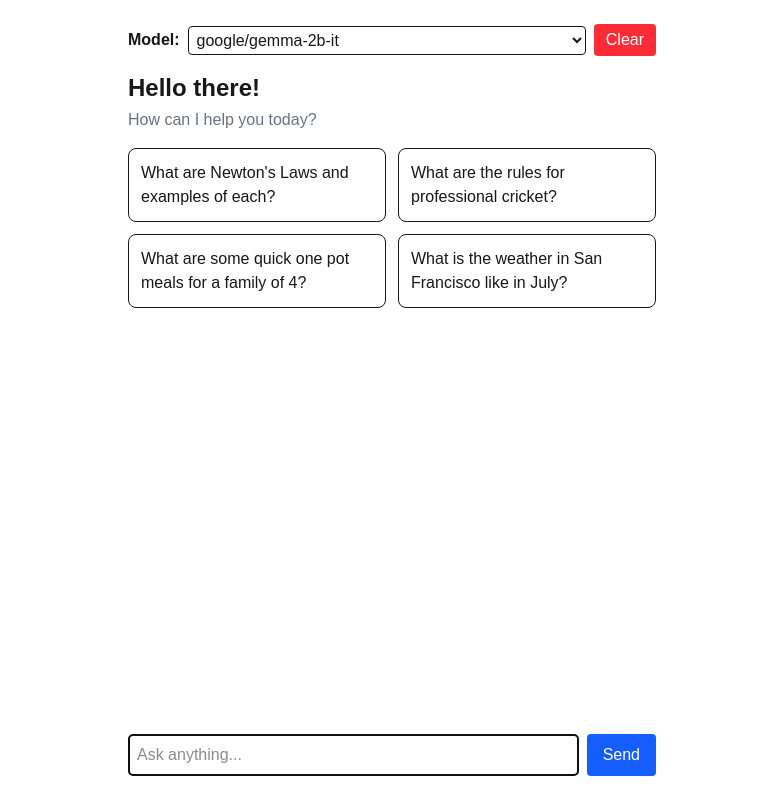
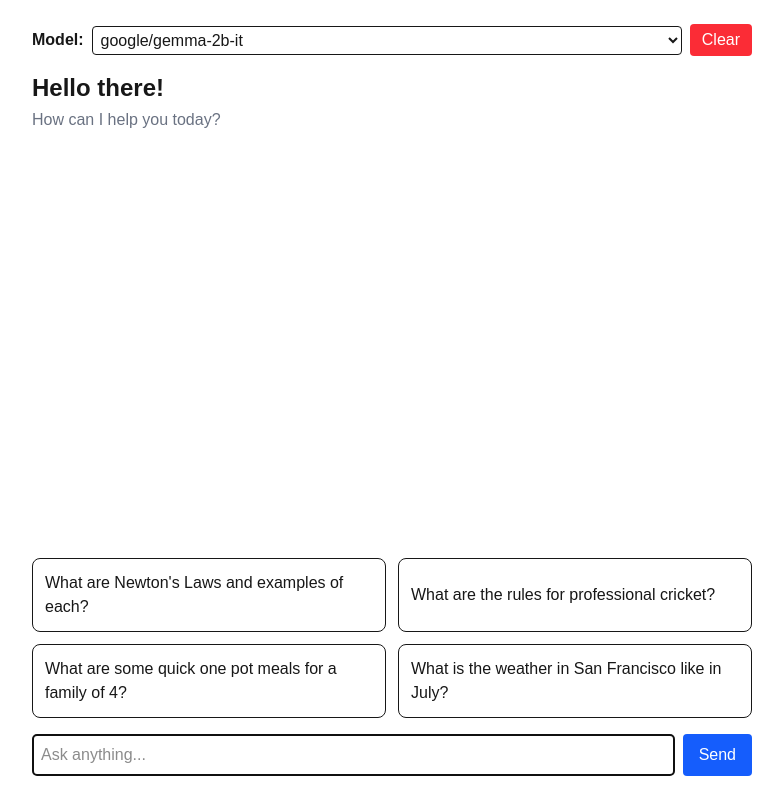
Before and after one commit to Jlavarine/ai-chatbot, a Next.js app: page / in a window 1280 px wide. Shown: the whole page, without its empty margins (248-1031 px from the left). Built offline with nearby package versions, Linux system fonts and the light colour scheme.

Commit message:
fix: Update suggestions position and chat size

```diff
--- a/src/app/page.tsx
+++ b/src/app/page.tsx
@@ -81,7 +81,7 @@ export default function Home() {
   }
 
   return (
-    <main className="flex flex-col h-screen p-6 max-w-xl mx-auto">
+    <main className="flex flex-col h-screen p-6 max-w-3xl mx-auto">
       <div className="mb-4 flex items-center gap-2">
         <label htmlFor="model" className="font-semibold">
           Model:
@@ -118,13 +118,6 @@ export default function Home() {
         </div>
       }
 
-      {messages.length === 0 && prompt === "" && (
-        <SuggestionList
-          suggestions={DEFAULT_SUGGESTIONS}
-          onPick={handlePickSuggestion}
-        />
-      )}
-
       <div className="flex-1 overflow-auto"
         role="log"
         aria-live="polite"
@@ -133,6 +126,13 @@ export default function Home() {
         <MessageList messages={messages} />
       </div>
 
+      <div>
+      {messages.length === 0 && prompt === "" && (
+        <SuggestionList
+          suggestions={DEFAULT_SUGGESTIONS}
+          onPick={handlePickSuggestion}
+        />
+      )}
       <form onSubmit={handleSubmit} className="flex gap-2 mt-4">
         <label htmlFor="chat-input" className="sr-only">
           Type your message
@@ -146,16 +146,17 @@ export default function Home() {
           value={prompt}
           onChange={(e) => setPrompt(e.target.value)}
           disabled={isPending}
-        />
+          />
         <button
           type="submit"
           disabled={isPending}
           className="bg-blue-600 text-white px-4 rounded"
           aria-label="Send message"
-        >
+          >
           {isPending ? "…" : "Send"}
         </button>
       </form>
+      </div>
     </main>
   );
 }
--- a/src/components/MessageBubble.tsx
+++ b/src/components/MessageBubble.tsx
@@ -11,7 +11,7 @@ export function MessageBubble({ role, content, model }: Message) {
   return (
     <div className={`flex ${isUser ? "justify-end" : "justify-start"}`}>
       <div
-        className={`max-w-xs p-3 rounded-lg ${
+        className={`max-w-lg p-3 rounded-lg ${
           isUser
             ? "bg-blue-600 text-white"
             : "bg-gray-200 text-gray-900"
```
